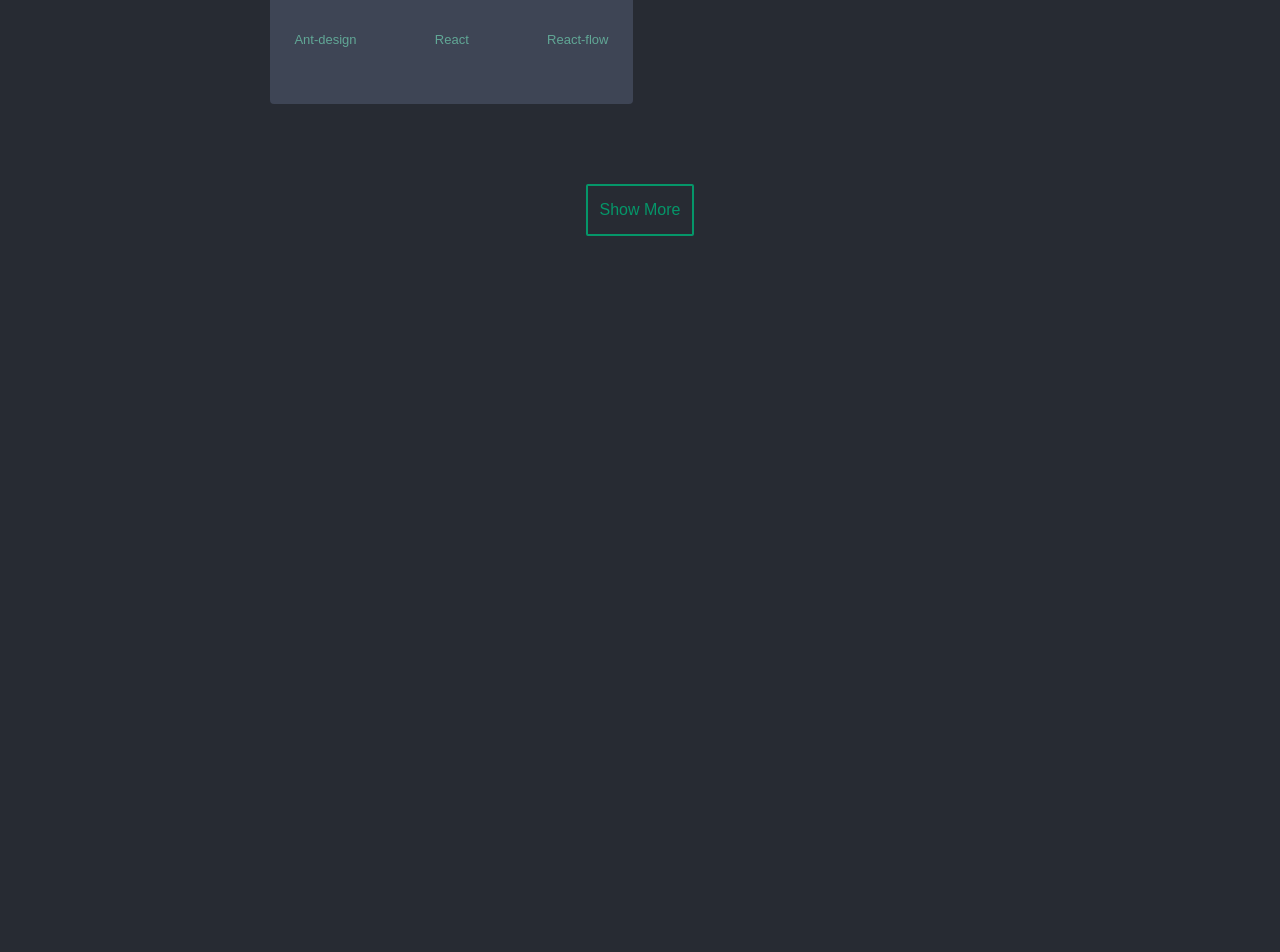
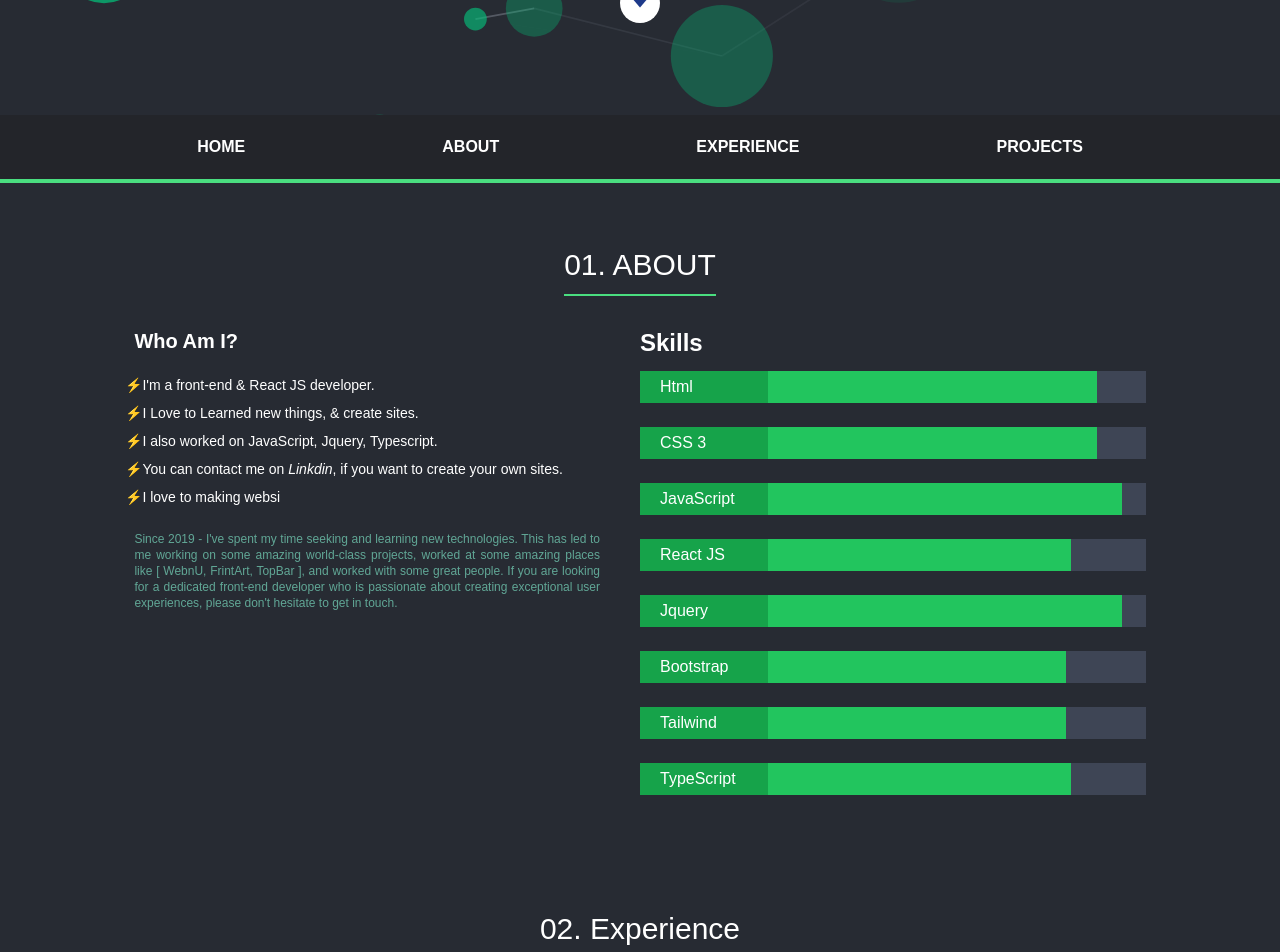
Before and after one commit to Jagrati1213/jagrati-gupta, a React (Create React App) app: page / in a window 1280 px wide. Shown: the part 680-1632 px from the top of the page. Before the commit the page ends 1076 px from the top, so only its background shows below. Built offline with nearby package versions, Linux system fonts and the light colour scheme.

Commit message:
JG: reduce code

```diff
--- a/src/App.js
+++ b/src/App.js
@@ -1,7 +1,7 @@
 import './App.css';
-import About from './components/js-files/About';
-import Experience from './components/js-files/Experience';
-import Home from './components/js-files/Home';
+import About from './components/about/About';
+import Experience from './components/experience/Experience';
+import Home from './components/home/Home';
 import Project from './components/js-files/Project';
 import AOS from 'aos';
 import 'aos/dist/aos.css';
@@ -10,14 +10,14 @@ function App() {
 
   AOS.init();
   return (
-     <>
-         <div className="App">
-              <Home/>
-              <About/>
-              <Experience/>
-              <Project/>
-    </div>
-     </>
+    <>
+      <div className="App w-full bg-[#272b33]">
+        <Home />
+        <About />
+        <Experience />
+        <Project />
+      </div>
+    </>
   );
 }
 
```
